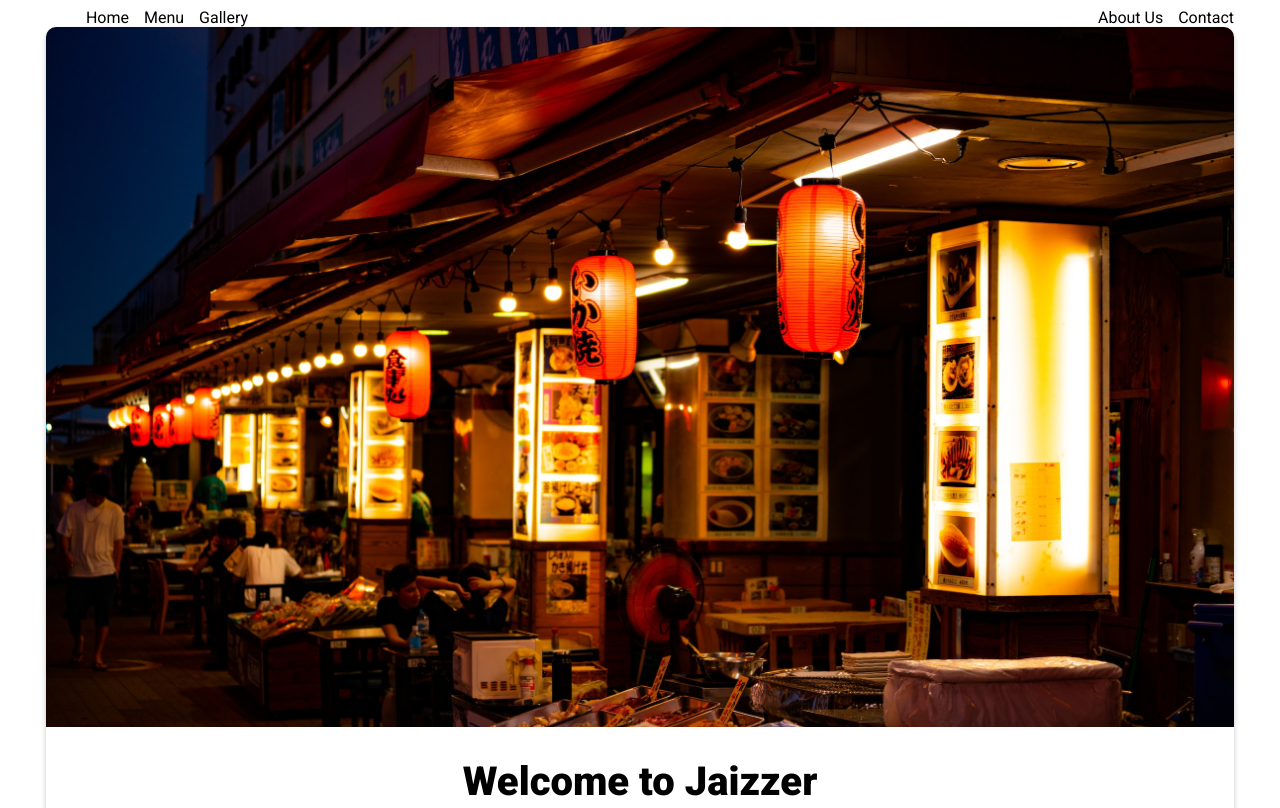
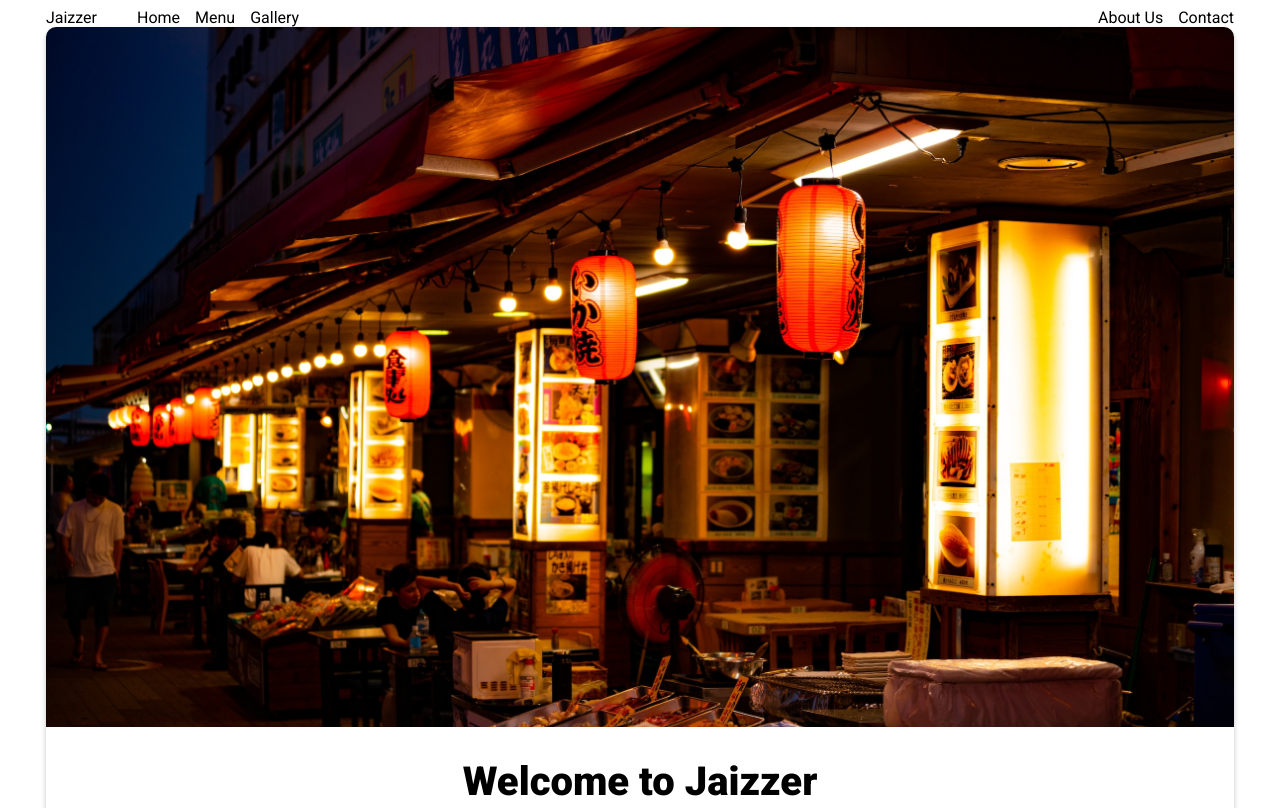
Before and after one commit to Jaizzer/restaurant, a website built with webpack: page src/index-template.html in a window 1280 px wide. Shown: the top 808 px of the page. Built offline with nearby package versions, Linux system fonts and the light colour scheme.

Commit message:
feat: Add brand-name

```diff
--- a/src/index-template.html
+++ b/src/index-template.html
@@ -8,7 +8,7 @@
     <div class="dashboard">
         <div class="logo">
             <div class="icon"></div>
-            <div class="brand-name"></div>
+            <div class="brand-name">Jaizzer</div>
         </div>
         <ul class="tabs">
             <li class="home">Home</li>
```
